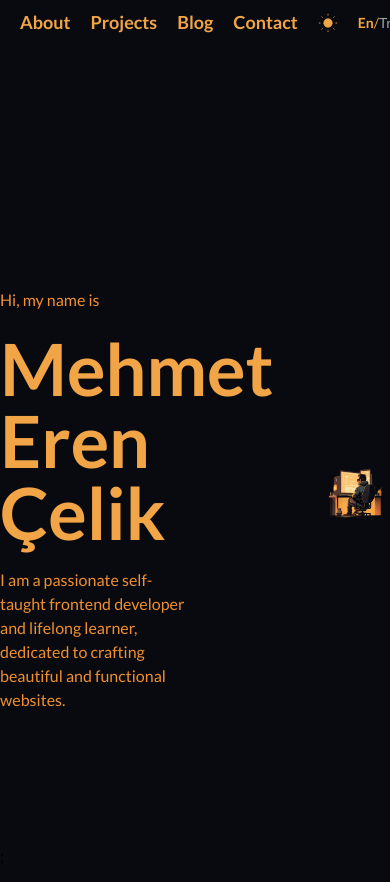
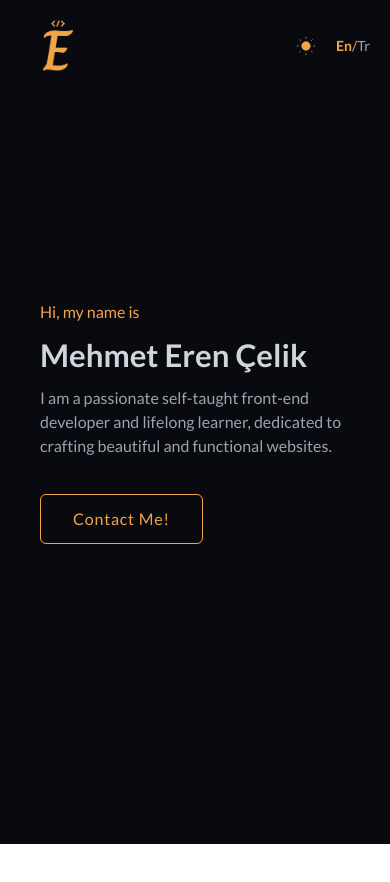
Before and after one commit to av-erencelik/webdeveren, a Next.js app: page / in a window 390 px wide. Shown: the top 882 px of the page. After the commit the page ends 844 px from the top, so only its background shows below. Built offline with nearby package versions, Linux system fonts and the light colour scheme.

Commit message:
animated navbar, changed colors of hero text added new tailwind colors, fix animation durations of hero section

```diff
--- a/components/hero/HeroImage.tsx
+++ b/components/hero/HeroImage.tsx
@@ -1,10 +1,11 @@
+import FadeInWhenVisible from "../utils/FadeInWhenVisible";
 import { motion } from "framer-motion";
-import FadeInWhenVisible from "../utils/FadeInWhenVisible";
-
+import Image from "next/image";
 const HeroImage = () => {
   return (
     <FadeInWhenVisible>
       <motion.div
+        className="bg-transparent"
         variants={{
           offscreen: {
             y: -200,
@@ -15,23 +16,22 @@ const HeroImage = () => {
             opacity: 1,
             transition: {
               type: "tween",
-              duration: 2,
+              duration: 4,
             },
           },
         }}
-        className="bg-transparent"
       >
-        <motion.img
-          src="/hero.png"
-          className="w-[500px]"
+        <motion.div
           animate={{ y: [0, -15, 0] }}
           transition={{
             duration: 3,
             ease: "easeInOut",
             repeat: Infinity,
-            delay: 1.9,
+            delay: 3.9,
           }}
-        />
+        >
+          <Image src="/hero.png" className="hidden w-[500px] lg:block" alt="hero" width={500} height={500} />
+        </motion.div>
       </motion.div>
     </FadeInWhenVisible>
   );
--- a/components/hero/HeroText.tsx
+++ b/components/hero/HeroText.tsx
@@ -1,30 +1,32 @@
 import FadeInWhenVisible from "../utils/FadeInWhenVisible";
 import { motion } from "framer-motion";
-const container = {
-  hidden: { opacity: 0 },
-  show: {
-    opacity: 1,
-    transition: {
-      delayChildren: 0.5,
-      staggerChildren: 2,
-    },
-  },
-};
+
 const item = {
   hidden: { opacity: 0, x: -200 },
   show: { opacity: 1, x: 0, transition: { type: "tween", duration: 2 } },
 };
 const itemUp = {
   hidden: { opacity: 0, y: -50 },
-  show: { opacity: 1, y: 0, transition: { type: "tween", duration: 2 } },
+  show: { opacity: 1, y: 0, transition: { type: "tween", duration: 1, delay: 0.7 } },
 };
 const sentence = {
   hidden: { opacity: 1 },
   visible: {
     opacity: 1,
     transition: {
-      delay: 0.5,
+      delayChildren: 2.2,
       staggerChildren: 0.016,
+    },
+  },
+};
+const itemDown = {
+  hidden: { opacity: 0, y: 200 },
+  visible: {
+    opacity: 1,
+    y: 0,
+    transition: {
+      delay: 3.8,
+      duration: 1,
     },
   },
 };
@@ -34,23 +36,28 @@ const letter = {
 };
 
 const line =
-  "I am a passionate self-taught frontend developer and lifelong learner, dedicated to crafting beautiful and functional websites.";
+  "I am a passionate self-taught front-end developer and lifelong learner, dedicated to crafting beautiful and functional websites.";
 const HeroText = () => {
   return (
     <FadeInWhenVisible>
-      <motion.div
-        className="flex flex-col items-start justify-center gap-5 text-earth-300"
-        variants={container}
-        initial="hidden"
-        animate="show"
-      >
-        <motion.h3 className="text-earth-400" variants={itemUp} initial="hidden" animate="show">
+      <div className="flex flex-col items-start justify-center gap-2 text-earth-300">
+        <motion.h3 className="text-earth-300" variants={itemUp} initial="hidden" animate="show">
           Hi, my name is
         </motion.h3>
-        <motion.h1 className="text-7xl font-bold " variants={item} initial="hidden" animate="show">
+        <motion.h1
+          className="text-[8vw] font-bold text-cinder-600 dark:text-gray-300 lg:text-[4vw] 2xl:text-7xl"
+          variants={item}
+          initial="hidden"
+          animate="show"
+        >
           Mehmet Eren Çelik
         </motion.h1>
-        <motion.h1 className="text-earth-400" variants={sentence} initial="hidden" animate="visible">
+        <motion.h1
+          className=" max-w-md  text-cinder-900 dark:text-gray-400"
+          variants={sentence}
+          initial="hidden"
+          animate="visible"
+        >
           {line.split("").map((char, index) => {
             return (
               <motion.span key={char + "-" + index} variants={letter}>
@@ -59,7 +66,19 @@ const HeroText = () => {
             );
           })}
         </motion.h1>
-      </motion.div>
+        <motion.a
+          href="#contact"
+          variants={itemDown}
+          initial="hidden"
+          animate="visible"
+          className="group relative mt-7 cursor-pointer overflow-hidden rounded-md border border-earth-300 px-8 py-3 font-medium text-earth-300 hover:text-white"
+        >
+          <span className="ease absolute top-1/2 h-0 w-64 origin-center -translate-x-20 rotate-45 bg-earth-300 transition-all duration-300 group-hover:h-64 group-hover:-translate-y-32"></span>
+          <span className="ease relative font-thin tracking-wider text-earth-300 transition duration-300 group-hover:text-cinder-700">
+            Contact Me!
+          </span>
+        </motion.a>
+      </div>
     </FadeInWhenVisible>
   );
 };
--- a/components/navbar/Navbar.tsx
+++ b/components/navbar/Navbar.tsx
@@ -1,9 +1,25 @@
 import { cn } from "@/utils/utils";
+import { motion } from "framer-motion";
 import Image from "next/image";
 import Link from "next/link";
 import { useEffect, useState } from "react";
 import DarkModeToggle from "../buttons/DarkModeToggle";
 import PageLink from "../buttons/PageLink";
+import FadeInWhenVisible from "../utils/FadeInWhenVisible";
+const container = {
+  hidden: { opacity: 0 },
+  show: {
+    opacity: 1,
+    transition: {
+      staggerChildren: 0.1,
+    },
+  },
+};
+const itemUp = {
+  hidden: { opacity: 0, y: -50 },
+  show: { opacity: 1, y: 0, transition: { type: "tween", duration: 1 } },
+};
+
 const Navbar = () => {
   const [showShadow, setShowShadow] = useState(false);
   useEffect(() => {
@@ -18,35 +34,39 @@ const Navbar = () => {
     return () => window.removeEventListener("scroll", onScroll);
   }, []);
   return (
-    <div
+    <FadeInWhenVisible>
+      <motion.div
         className={cn(
-        "fixed top-0 left-0 z-40 flex w-full items-center justify-between bg-earth-50 py-2 pl-5 pr-10  transition-all dark:bg-night/90",
+          "fixed top-0 left-0 z-40 flex w-full items-center justify-between bg-earth-50 p-2 pr-5 transition-all  dark:bg-cinder-900/90 lg:pl-5 lg:pr-10",
           showShadow && "-top-3 shadow-md dark:shadow-sm dark:shadow-zinc-900"
         )}
+        variants={container}
+        initial="hidden"
+        animate="show"
       >
-      <Link href="#home">
+        <motion.a href="#home" variants={itemUp}>
           <Image src="/logo.png" alt="logo" width={100} height={100} />
-      </Link>
+        </motion.a>
 
-      <nav>
-        <ul className="flex gap-5">
-          <li>
+        <motion.nav variants={itemUp}>
+          <motion.ul className="flex gap-5" variants={container} initial="hidden" animate="show">
+            <motion.li className="hidden md:block" variants={itemUp}>
               <PageLink to="about" />
-          </li>
-          <li>
+            </motion.li>
+            <motion.li className="hidden md:block" variants={itemUp}>
               <PageLink to="projects" />
-          </li>
-          <li>
+            </motion.li>
+            <motion.li className="hidden md:block" variants={itemUp}>
               <PageLink to="blog" />
-          </li>
-          <li>
+            </motion.li>
+            <motion.li className="hidden md:block" variants={itemUp}>
               <PageLink to="Contact" />
-          </li>
-          <li className="flex items-center">
+            </motion.li>
+            <motion.li className="flex items-center" variants={itemUp}>
               <DarkModeToggle />
-          </li>
+            </motion.li>
 
-          <li className="flex items-center text-sm font-thin text-earth-300">
+            <motion.li className="flex items-center text-sm font-thin text-earth-300" variants={itemUp}>
               <span className="cursor-pointer font-semibold text-earth-300">
                 <Link href="/">En</Link>
               </span>
@@ -54,10 +74,11 @@ const Navbar = () => {
               <span className="cursor-pointer text-gray-400 transition-all hover:text-earth-300">
                 <Link href="/">Tr</Link>
               </span>
-          </li>
-        </ul>
-      </nav>
-    </div>
+            </motion.li>
+          </motion.ul>
+        </motion.nav>
+      </motion.div>
+    </FadeInWhenVisible>
   );
 };
 
--- a/pages/_app.tsx
+++ b/pages/_app.tsx
@@ -10,7 +10,7 @@ export default function App({ Component, pageProps }: AppProps) {
           font-family: ${lato.style.fontFamily};
         }
       `}</style>
-      <Component {...pageProps} />;
+      <Component {...pageProps} />
     </>
   );
 }
--- a/pages/index.tsx
+++ b/pages/index.tsx
@@ -1,5 +1,4 @@
 import Navbar from "@/components/navbar/Navbar";
-import { cn } from "@/utils/utils";
 import Head from "next/head";
 import HeroImage from "@/components/hero/HeroImage";
 import HeroText from "@/components/hero/HeroText";
@@ -16,12 +15,11 @@ export default function Home() {
         <link rel="manifest" href="/site.webmanifest" />
       </Head>
       <Navbar />
-      <main className=" mx-auto h-screen w-full max-w-[1280px]">
-        <section className="flex h-[1000px] w-full items-center gap-32" id="home">
-          <div className=" max-w-[50%]">
+      <main className="mx-auto min-h-screen w-full max-w-[1500px] px-10 lg:px-28">
+        <section className="flex h-screen w-full items-center lg:gap-10 xl:gap-20" id="home">
+          <div className="lg:max-w-[50%]">
             <HeroText />
           </div>
-
           <HeroImage />
         </section>
       </main>
--- a/styles/globals.css
+++ b/styles/globals.css
@@ -3,10 +3,9 @@
 @tailwind utilities;
 
 #__next {
-  min-height: 200vh;
   display: flex;
   flex-direction: column;
-  @apply bg-earth-50 dark:bg-night;
+  @apply bg-earth-50 dark:bg-cinder-900;
 }
 html {
   @apply scroll-smooth !important;
--- a/tailwind.config.js
+++ b/tailwind.config.js
@@ -17,7 +17,20 @@ module.exports = {
           800: "#8b2915",
           900: "#732114",
         },
-        night: "#090A10",
+        beige: "#f2eccf",
+        beigeDark: "#e6d8a2",
+        cinder: {
+          50: "#f4f5f9",
+          100: "#d9dfee",
+          200: "#b2bddd",
+          300: "#8493c4",
+          400: "#5a6aa7",
+          500: "#404f8c",
+          600: "#313c70",
+          700: "#2b325a",
+          800: "#262b49",
+          900: "#090a10",
+        },
       },
     },
   },
```
Lines whose indentation alone changed are shown as unchanged.
